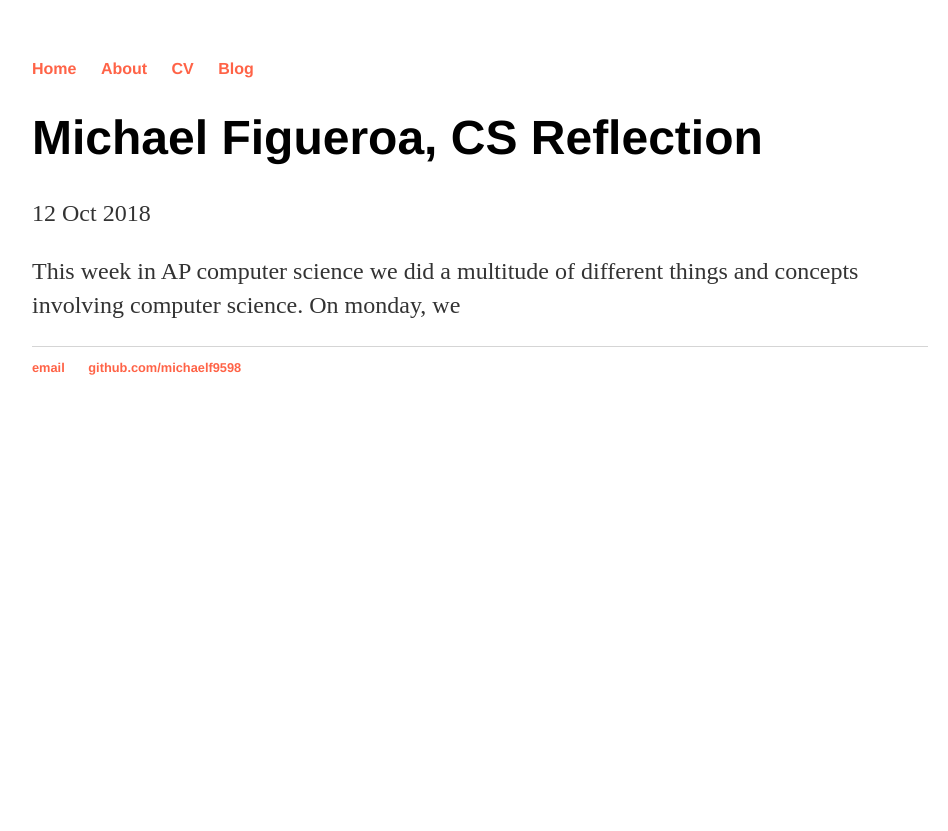
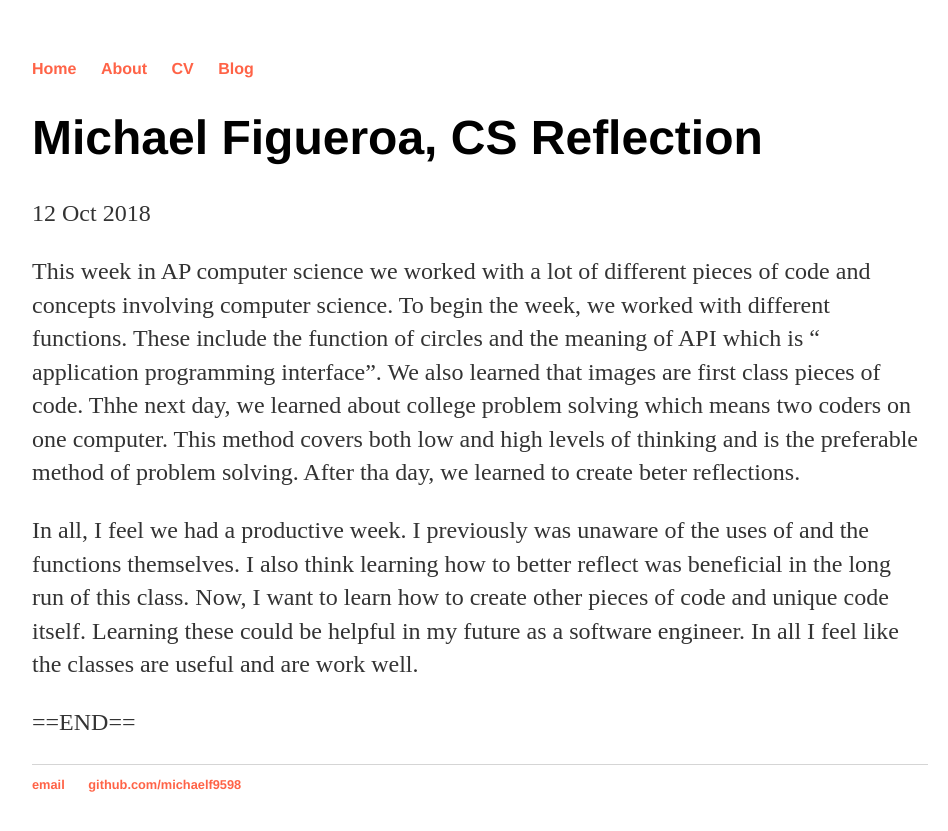
Before and after one commit to michaelf9598/michaelf9598.github.io, a Jekyll site: the page built from _posts/2018-10-12-Week-Four.md, in a window 1280 px wide. Shown: the top 831 px of the page, without its empty margins (160-1108 px from the left). Built offline with Jekyll 4.4.1, drawn with Linux system fonts in a browser that asks for light colours.

Commit message:
Update 2018-10-12-Week-Four.md

```diff
--- a/_posts/2018-10-12-Week-Four.md
+++ b/_posts/2018-10-12-Week-Four.md
@@ -5,4 +5,9 @@ date: 2018-10-12
 ---
 
 
-  This week in AP computer science we did a multitude of different things and concepts involving computer science. On monday, we
+  This week in AP computer science we worked with a lot of different pieces of code and concepts involving computer science. To begin the week, we worked with different functions. These include the function of circles and the meaning of API which is " application programming interface". We also learned that images are first class pieces of code. Thhe next day, we learned about college problem solving which means two coders on one computer. This method covers both low and high levels of thinking and is the preferable method of problem solving. After tha day, we learned to create beter reflections.
+
+  In all, I feel we had a productive week. I previously was unaware of the uses of and the functions themselves. I also think learning how to better reflect was beneficial in the long run of this class. Now, I want to learn how to create other pieces of code and unique code itself. Learning these could be helpful in my future as a software engineer. In all I feel like the classes are useful and are work well.
+
+
+  ==END==
```
